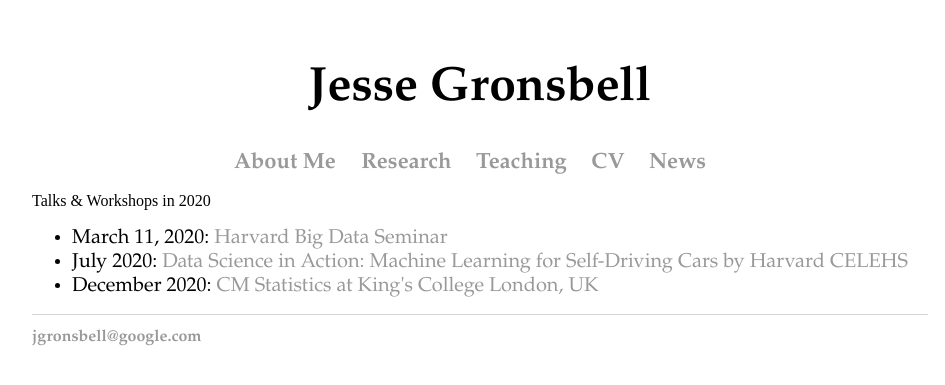
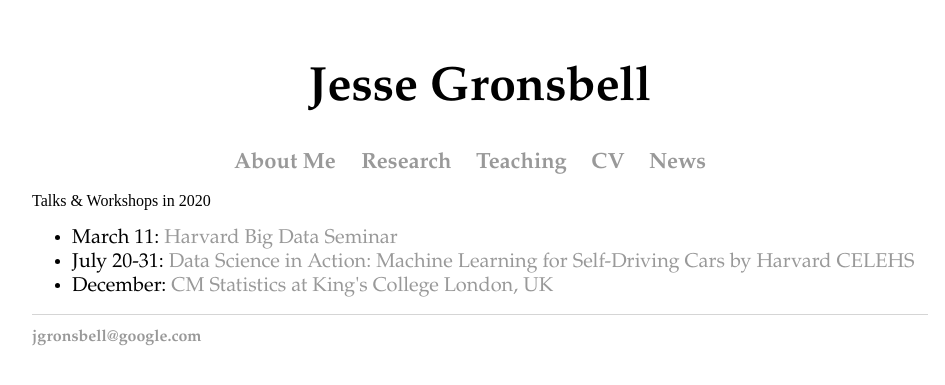
Before and after one commit to jgrons/old_website, a Jekyll site: the page built from updates.html, in a window 1280 px wide. Shown: the top 385 px of the page, without its empty margins (160-1105 px from the left). Built offline with Jekyll 4.4.1, drawn with Linux system fonts in a browser that asks for light colours.

Commit message:
Update updates.html

```diff
--- a/updates.html
+++ b/updates.html
@@ -8,11 +8,11 @@ title: Jesse Gronsbell
 
 Talks & Workshops in 2020
 <ul>
-  <li style="font-size:20px; font-family: palatino"> March 11, 2020:
+  <li style="font-size:20px; font-family: palatino"> March 11:
 	  <a href="https://twitter.com/HarvardBigData/status/1235246030414807040/photo/1"> Harvard Big Data Seminar</a>
-	  <li style="font-size:20px; font-family: palatino"> July 2020:
+	  <li style="font-size:20px; font-family: palatino"> July 20-31:
 	  <a href="https://www.hsph.harvard.edu/biostatistics/machine-learning-for-self-driving-cars/"> Data Science in Action: Machine Learning for Self-Driving Cars by Harvard CELEHS </a>
-	<li style="font-size:20px; font-family: palatino"> December 2020:
+	<li style="font-size:20px; font-family: palatino"> December:
 	  <a href="http://www.cmstatistics.org/conferences.php"> CM Statistics at King's College London, UK</a>
 	</ul>
 
```
